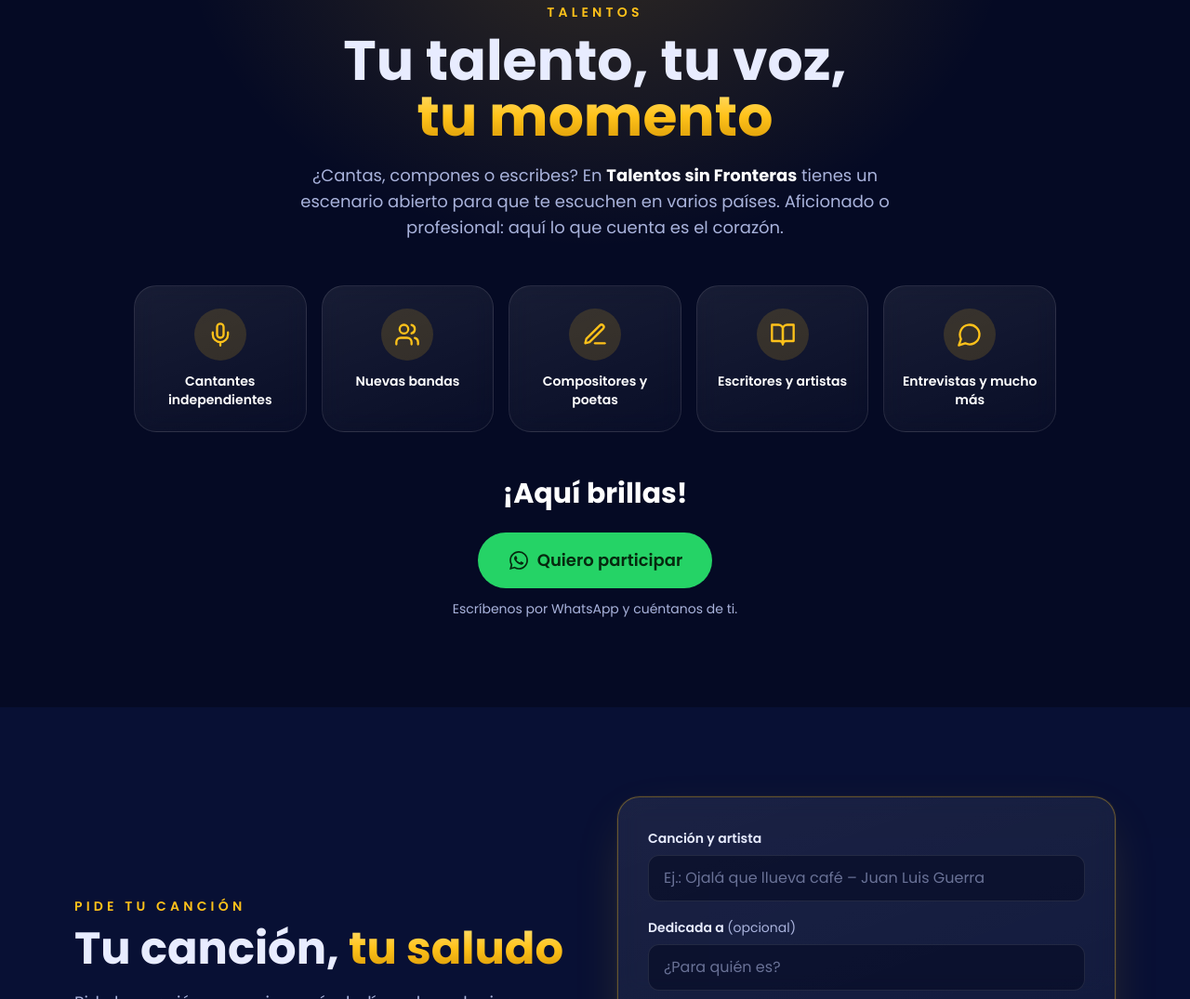
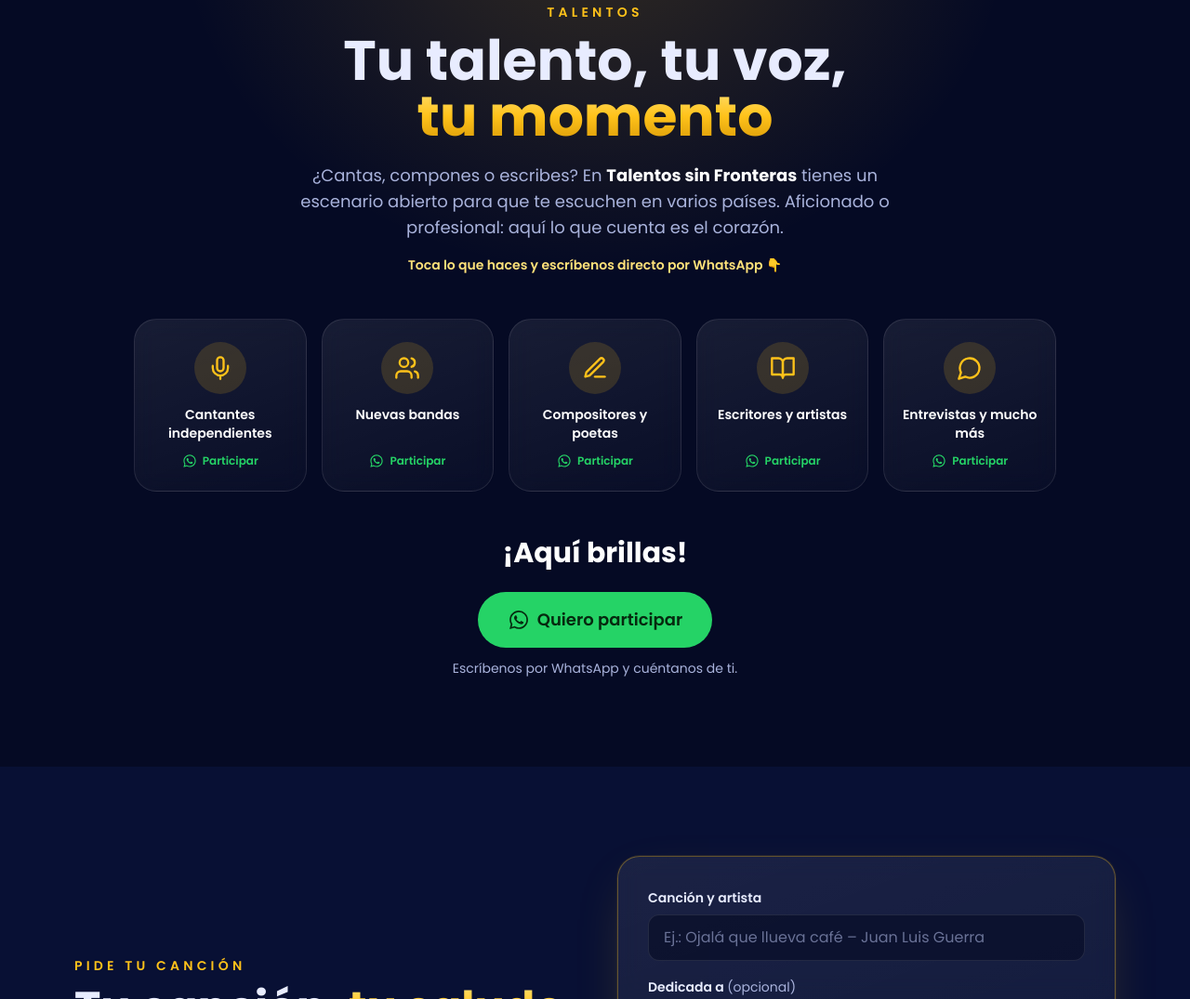
Before and after one commit to Jsantiago28/alegria-stereo, an Astro site: page / in a window 1280 px wide. Shown: the part 3163-4238 px from the top of the page at 93% size. Built offline with nearby package versions, Linux system fonts and the light colour scheme; Astro itself is replaced by a stand-in of ours; no server answers; a web font is replaced by a local one.

Commit message:
Talentos: cada categoría abre WhatsApp con su mensaje
Co-Authored-By: Claude Opus 5.5 <noreply@anthropic.com>

```diff
--- a/src/components/Talentos.astro
+++ b/src/components/Talentos.astro
@@ -2,13 +2,17 @@
 import Icono from "./Icono.astro";
 import { enlaceWhatsApp } from "../data/emisora";
 
+// Cada cuadro abre WhatsApp con un mensaje según lo que hace la persona.
 const categorias = [
-  { icono: "microfono", texto: "Cantantes independientes" },
-  { icono: "grupo", texto: "Nuevas bandas" },
-  { icono: "pluma", texto: "Compositores y poetas" },
-  { icono: "libro", texto: "Escritores y artistas" },
-  { icono: "charla", texto: "Entrevistas y mucho más" },
+  { icono: "microfono", texto: "Cantantes independientes", soy: "Soy cantante" },
+  { icono: "grupo", texto: "Nuevas bandas", soy: "Tenemos una banda" },
+  { icono: "pluma", texto: "Compositores y poetas", soy: "Soy compositor(a) / poeta" },
+  { icono: "libro", texto: "Escritores y artistas", soy: "Soy escritor(a) / artista" },
+  { icono: "charla", texto: "Entrevistas y mucho más", soy: "Quiero proponer una entrevista o un talento" },
 ];
+
+const mensajeCategoria = (soy: string) =>
+  `¡Hola! ${soy} y quiero participar en Talentos sin Fronteras 🎤\n\nMi nombre: \nDesde dónde escribo: \nCuéntenos un poco de lo que hago: `;
 
 const mensaje =
   "¡Hola! Quiero participar en Talentos sin Fronteras 🎤\n\nMi nombre: \nLo que hago (canto, compongo, escribo…): \nDesde dónde escribo: ";
@@ -27,16 +31,27 @@ const mensaje =
         ¿Cantas, compones o escribes? En <strong class="text-white">Talentos sin Fronteras</strong> tienes un escenario abierto para
         que te escuchen en varios países. Aficionado o profesional: aquí lo que cuenta es el corazón.
       </p>
+      <p class="mt-4 text-sm font-semibold text-oro-claro">Toca lo que haces y escríbenos directo por WhatsApp 👇</p>
     </div>
 
     <ul class="mt-12 grid grid-cols-2 gap-4 sm:grid-cols-3 lg:grid-cols-5">
       {
         categorias.map((c, i) => (
-          <li class="aparece vidrio flex flex-col items-center gap-3 rounded-3xl px-4 py-6 last:col-span-2 sm:last:col-span-1" style={`transition-delay:${i * 80}ms`}>
-            <span class="grid size-14 place-items-center rounded-full bg-oro/15 text-oro">
-              <Icono nombre={c.icono} class="size-7" />
-            </span>
-            <span class="text-sm font-semibold text-white">{c.texto}</span>
+          <li class="aparece last:col-span-2 sm:last:col-span-1" style={`transition-delay:${i * 80}ms`}>
+            <a
+              href={enlaceWhatsApp(mensajeCategoria(c.soy))}
+              target="_blank"
+              rel="noopener"
+              class="vidrio group flex h-full flex-col items-center gap-3 rounded-3xl px-4 py-6 transition hover:-translate-y-1 hover:border-oro/50 hover:bg-oro/5"
+            >
+              <span class="grid size-14 place-items-center rounded-full bg-oro/15 text-oro transition group-hover:bg-oro group-hover:text-noche">
+                <Icono nombre={c.icono} class="size-7" />
+              </span>
+              <span class="text-sm font-semibold text-white">{c.texto}</span>
+              <span class="mt-auto inline-flex items-center gap-1.5 text-xs font-semibold text-[#25d366]">
+                <Icono nombre="whatsapp" class="size-4" /> Participar
+              </span>
+            </a>
           </li>
         ))
       }
```
